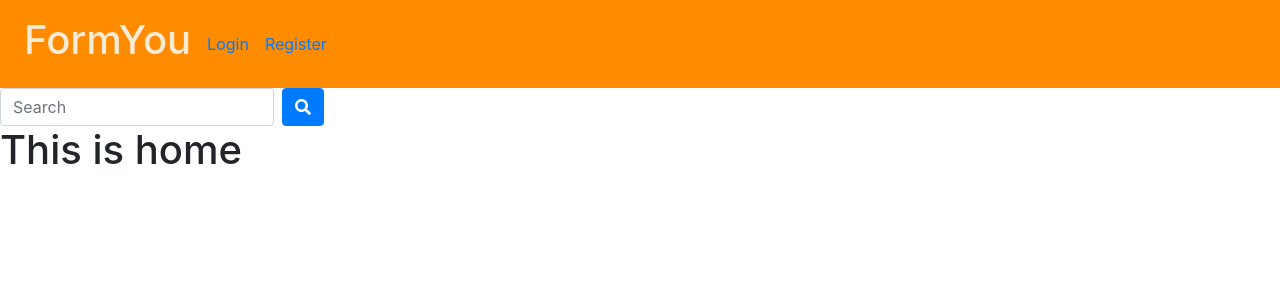
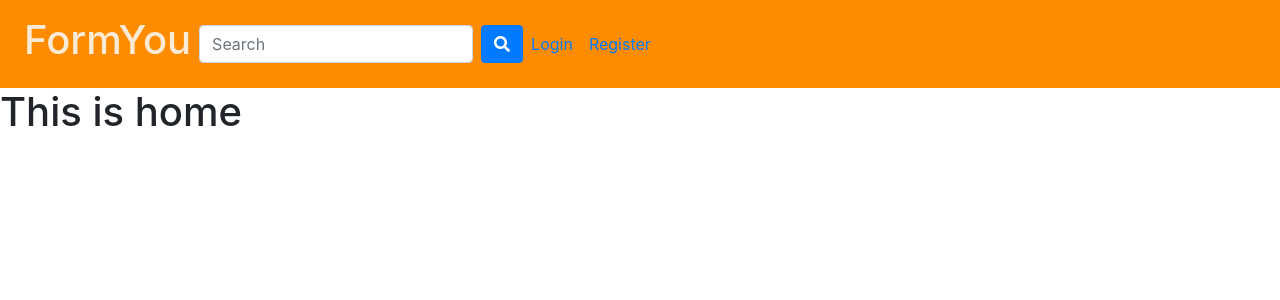
Before and after one commit to Queje/react_formyou, a React (Create React App) app: page / in a window 1280 px wide. Shown: the top 300 px of the page. Built offline with nearby package versions, Linux system fonts and the light colour scheme.

Commit message:
adding a searchbar component, its in the navbar for now but it can be moved later

```diff
--- a/src/components/layout/Navbar/index.jsx
+++ b/src/components/layout/Navbar/index.jsx
@@ -1,8 +1,8 @@
 import React from "react";
 import { Link, useHistory } from "react-router-dom";
 import { useSelector, useDispatch } from "react-redux";
-
 import { fetchToLogout } from "stores/authentication/authMiddleware";
+import SearchBar from "../SearchBar";
 
 const Navbar = () => {
   const token = useSelector((state) => state.auth.token);
@@ -22,7 +22,7 @@ const Navbar = () => {
           <Link className="nav-link" to="/">
             <h1 className="navbartitle">FormYou</h1>
           </Link>
-
+          <SearchBar/>
         {!currentUser && (
           <>
             <Link className="nav-link" to="/login">Login</Link>
--- a/src/components/layout/SearchBar/index.jsx
+++ b/src/components/layout/SearchBar/index.jsx
@@ -6,10 +6,12 @@ const SearchBar =() => {
 	}
 
 	return(
-		<form className="form-inline my-2 my-lg-0" onSubmit={handleSubmit}>
-			<input id="search-input" className="form-control mr-sm-2" type="search" placeholder="Search" aria-label="Search"/>
-			<button id="search-button" className="btn btn-primary my-2 my-sm-0"><i className="fas fa-search"></i></button>
-		</form>
+    <div className="searchbar">
+      <form className="form-inline my-2 my-lg-0" onSubmit={handleSubmit}>
+        <input id="search-input" className="form-control mr-sm-2" type="search" placeholder="Search" aria-label="Search"/>
+        <button id="search-button" className="btn btn-primary my-2 my-sm-0"><i className="fas fa-search"></i></button>
+      </form>
+    </div>
 	)
 }
 
--- a/src/pages/Home.jsx
+++ b/src/pages/Home.jsx
@@ -1,10 +1,8 @@
 import React from "react";
-import SearchBar from '../components/layout/SearchBar';
 
 const Home = () => {
   return (
     <>
-      <SearchBar/>
       <div className="Home">
         <h1>This is home</h1>
       </div>
--- a/src/style/main.scss
+++ b/src/style/main.scss
@@ -1,5 +1,6 @@
 @import "./variables";
 @import "../components/layout/Navbar/navbar";
+@import "../components/layout/SearchBar/searchbar";
 
 * {
   margin: 0;
```
Also changed, not shown: src/components/layout/SearchBar/searchbar.scss (added).
